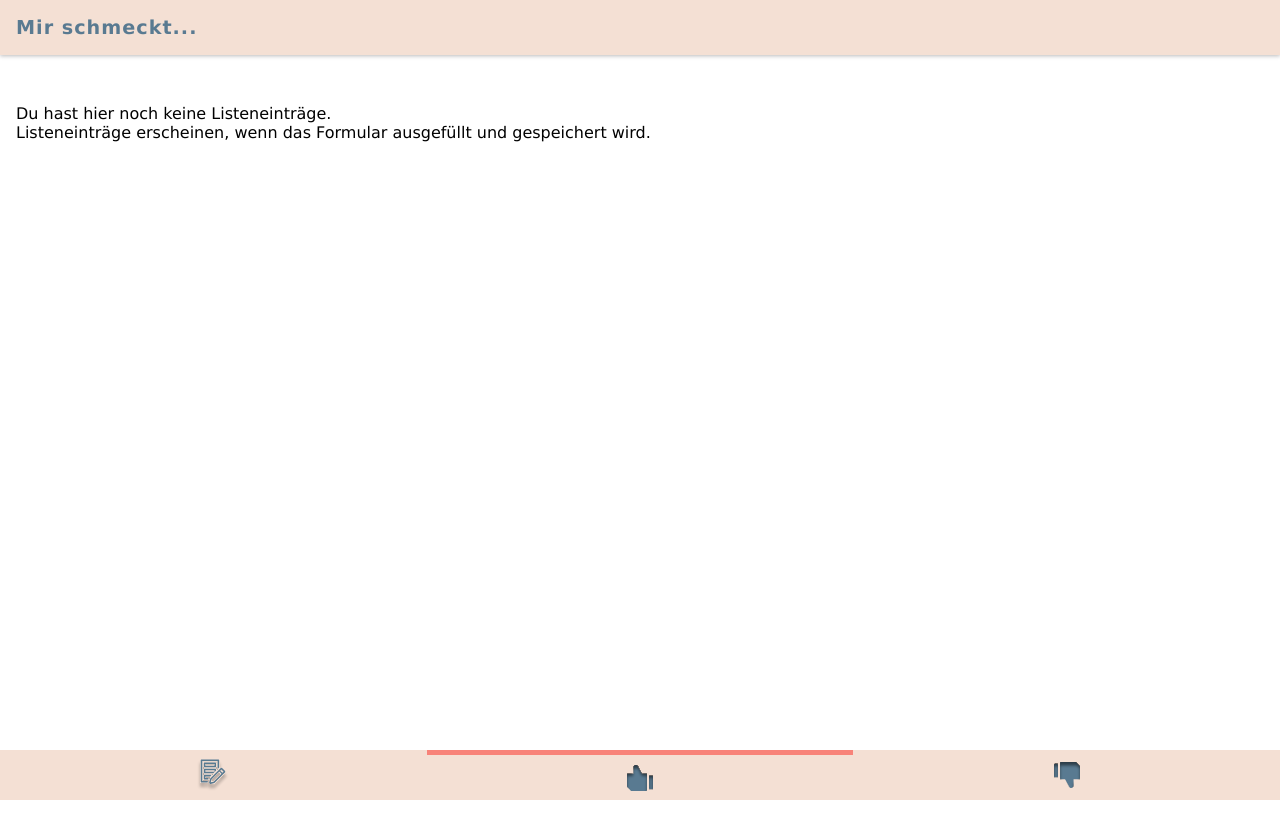
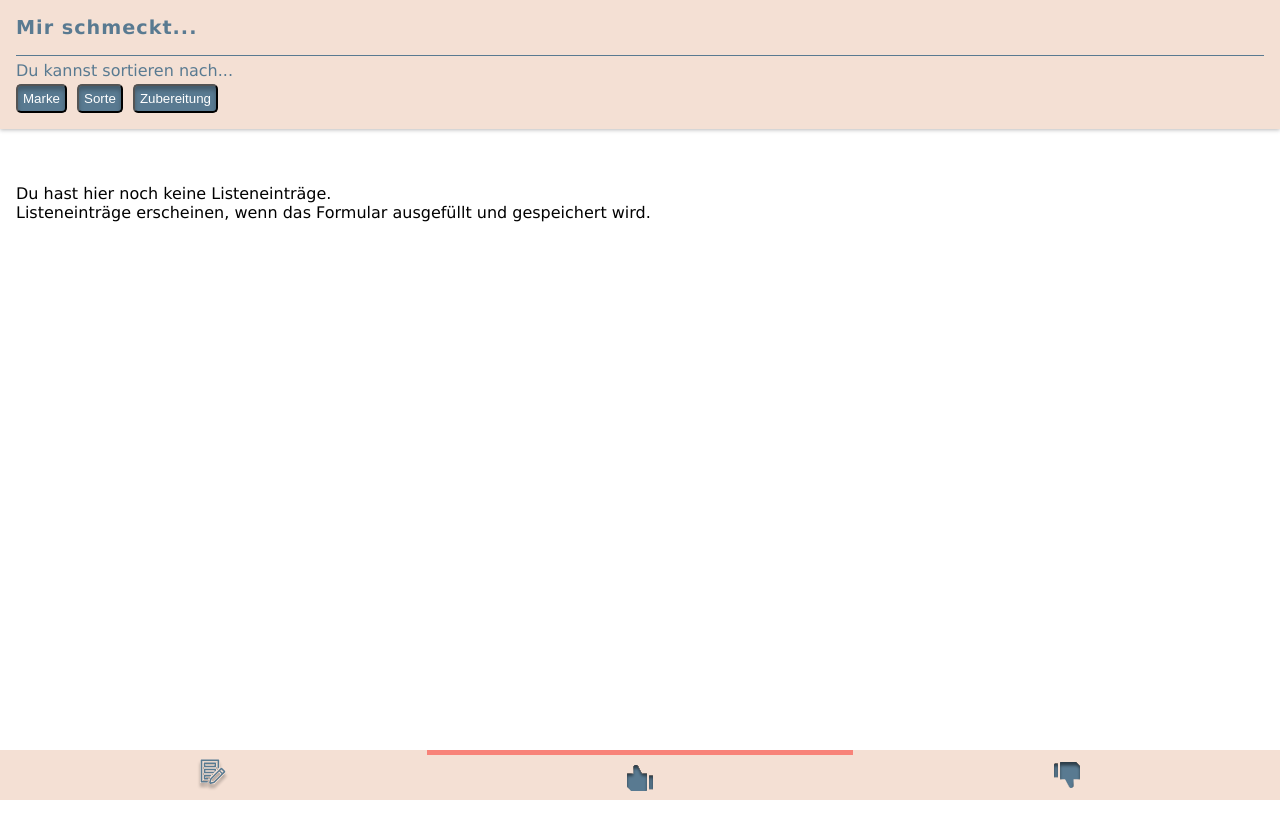
Before and after one commit to ttaannjjaa/capstone-project, a React (Create React App) app: page /LikedFoodpage in a window 1280 px wide. Shown: the top 838 px of the page. Built offline with nearby package versions, Linux system fonts and the light colour scheme.

Commit message:
Add section for sort function to LikedFoodPage

```diff
--- /dev/null
+++ b/src/components/SortButtonStyled.js
@@ -0,0 +1,13 @@
+import styled from 'styled-components';
+
+export const SortButtonStyled = styled.button`
+  width: fit-content;
+  max-height: 2rem;
+  padding: 5px;
+  background-color: var(--steelblue);
+  color: var(--white);
+  border-radius: 5px;
+  box-shadow: var(--box-shadow-inset);
+  margin-right: 10px;
+  flex-wrap: nowrap;
+`;
--- a/src/pages/LikedFoodPage.js
+++ b/src/pages/LikedFoodPage.js
@@ -1,6 +1,7 @@
 import styled from 'styled-components';
 import Card from '../components/Card.js';
 import Navigation from '../components/Navigation.js';
+import { SortButtonStyled } from '../components/SortButtonStyled.js';
 
 export default function LikedFoodPage({ storageData, handleDelete }) {
   const likedData = storageData.filter(data => data.foodJudge === 'liked');
@@ -8,6 +9,14 @@ export default function LikedFoodPage({ storageData, handleDelete }) {
     <LikedFoodPageStyle>
       <Header>
         <h1>Mir schmeckt...</h1>
+        <section>
+          <span>Du kannst sortieren nach...</span>
+          <div>
+            <SortButtonStyled type="button">Marke</SortButtonStyled>
+            <SortButtonStyled type="button">Sorte</SortButtonStyled>
+            <SortButtonStyled type="button">Zubereitung</SortButtonStyled>
+          </div>
+        </section>
       </Header>
       <main>
         {likedData.length === 0 ? (
@@ -47,7 +56,7 @@ export default function LikedFoodPage({ storageData, handleDelete }) {
 const LikedFoodPageStyle = styled.section`
   background-color: var(--white);
   display: grid;
-  grid-template-rows: 3.5rem 1fr 3rem;
+  grid-template-rows: 8.5rem 1fr 3rem;
 
   main {
     grid-row: 2 / 3;
@@ -76,11 +85,25 @@ const Header = styled.header`
     font-size: 1.2rem;
     color: var(--steelblue);
     letter-spacing: 1px;
+    padding-bottom: 1rem;
+  }
+
+  section {
+    border-top: 1px solid var(--steelblue);
+    padding-top: 0.3rem;
+    color: var(--steelblue);
+    display: flex;
+    flex-direction: column;
+    flex-wrap: nowrap;
+
+    span {
+      padding-bottom: 4px;
+    }
   }
 `;
 
 const ListStyle = styled.ul`
-  margin-top: 2rem;
+  margin-top: 1rem;
   list-style: none;
   width: 100%;
   display: grid;
```
Also changed, not shown: 1 other file (tests, documents, lock files or other folders).
